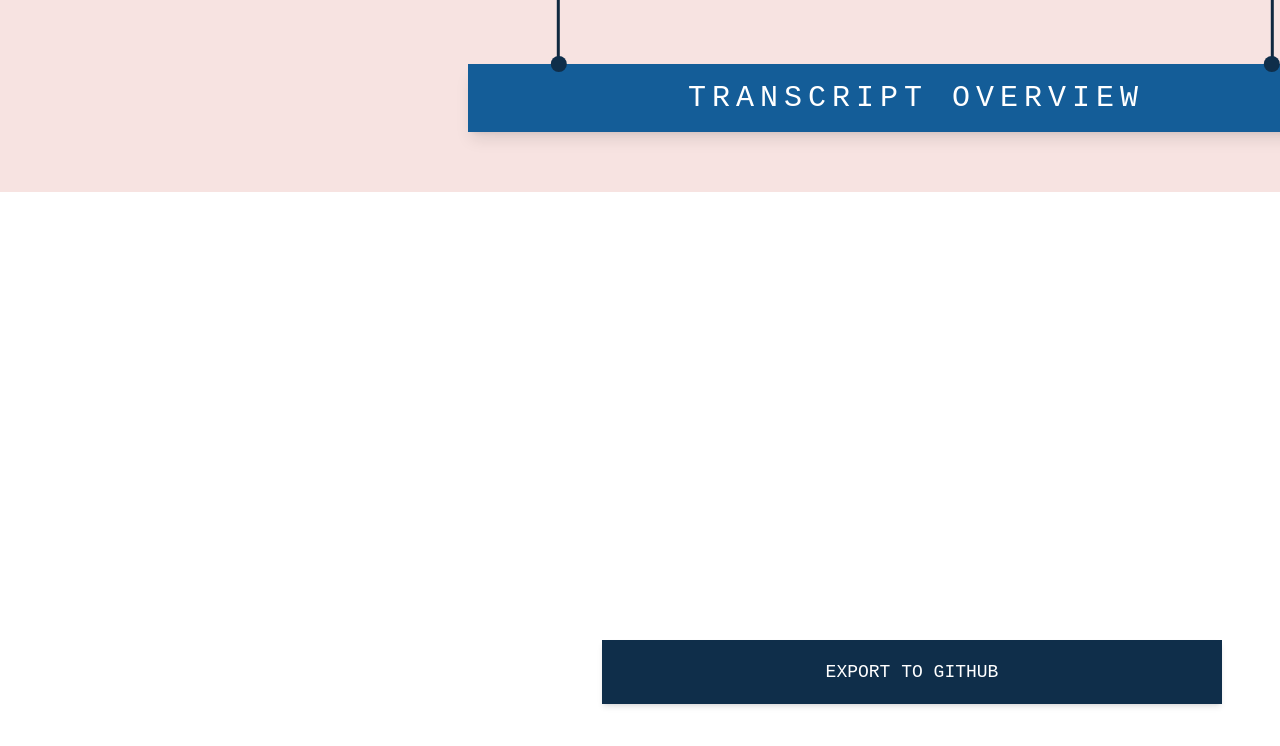
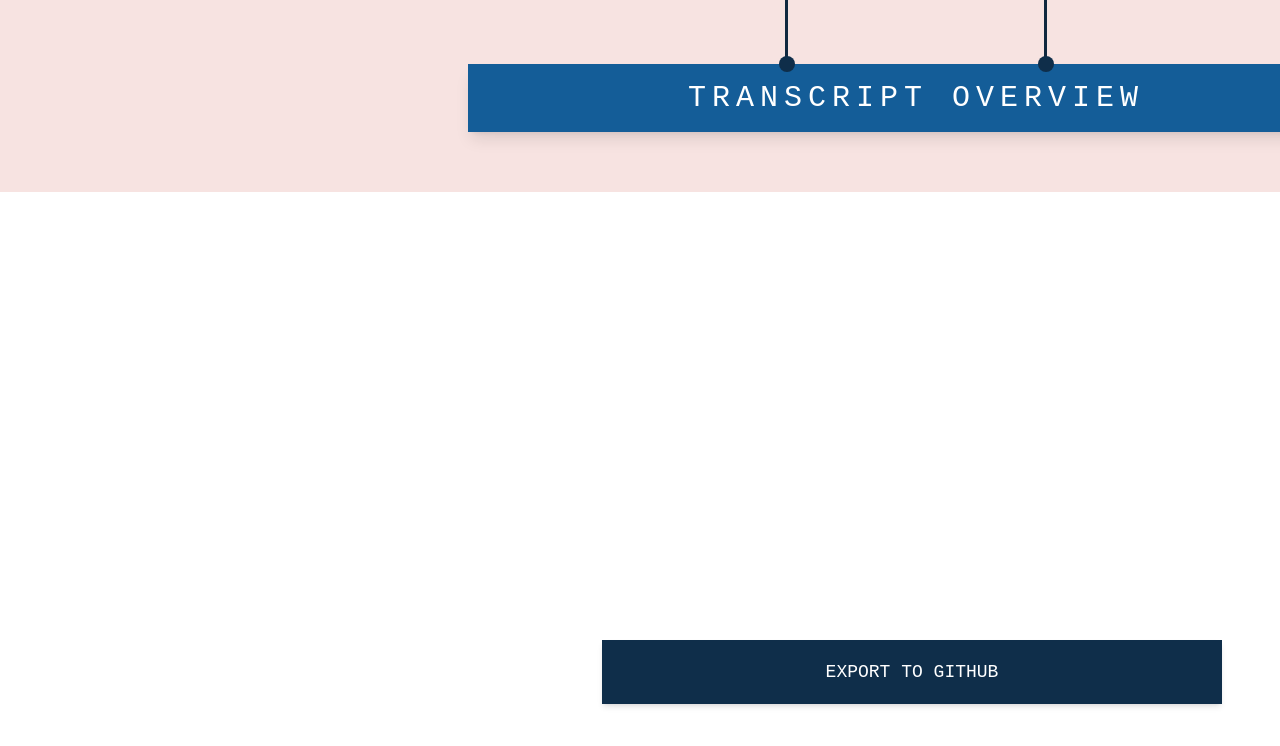
Before and after one commit to denniwang/IssueExpress, a Next.js app: page /protected/summary in a window 1280 px wide. Shown: the top 746 px of the page. Built offline with nearby package versions, Linux system fonts and the light colour scheme.

Commit message:
revert header changes

```diff
--- a/app/components/HangingHeader.tsx
+++ b/app/components/HangingHeader.tsx
@@ -11,13 +11,13 @@ export default function HangingHeader({
 }: HangingHeaderProps) {
   return (
     <>
-      <div className="absolute left-1/4 -translate-x-1/4 flex justify-between w-[80%] ml-11">
-        <div className={`w-[3px] h-16 ${ropeColor} relative`}>
+      <div className="absolute left-1/4 -translate-x-1/4 flex justify-center w-full">
+        <div className={`w-[3px] h-16 ${ropeColor} mx-32 relative`}>
           <div
             className={`w-4 h-4 ${circleColor} rounded-full absolute bottom-0 left-1/2 -translate-x-1/2 translate-y-1/2`}
           />
         </div>
-        <div className={`w-[3px] h-16 ${ropeColor} relative`}>
+        <div className={`w-[3px] h-16 ${ropeColor} mx-32 relative`}>
           <div
             className={`w-4 h-4 ${circleColor} rounded-full absolute bottom-0 left-1/2 -translate-x-1/2 translate-y-1/2`}
           />
```
